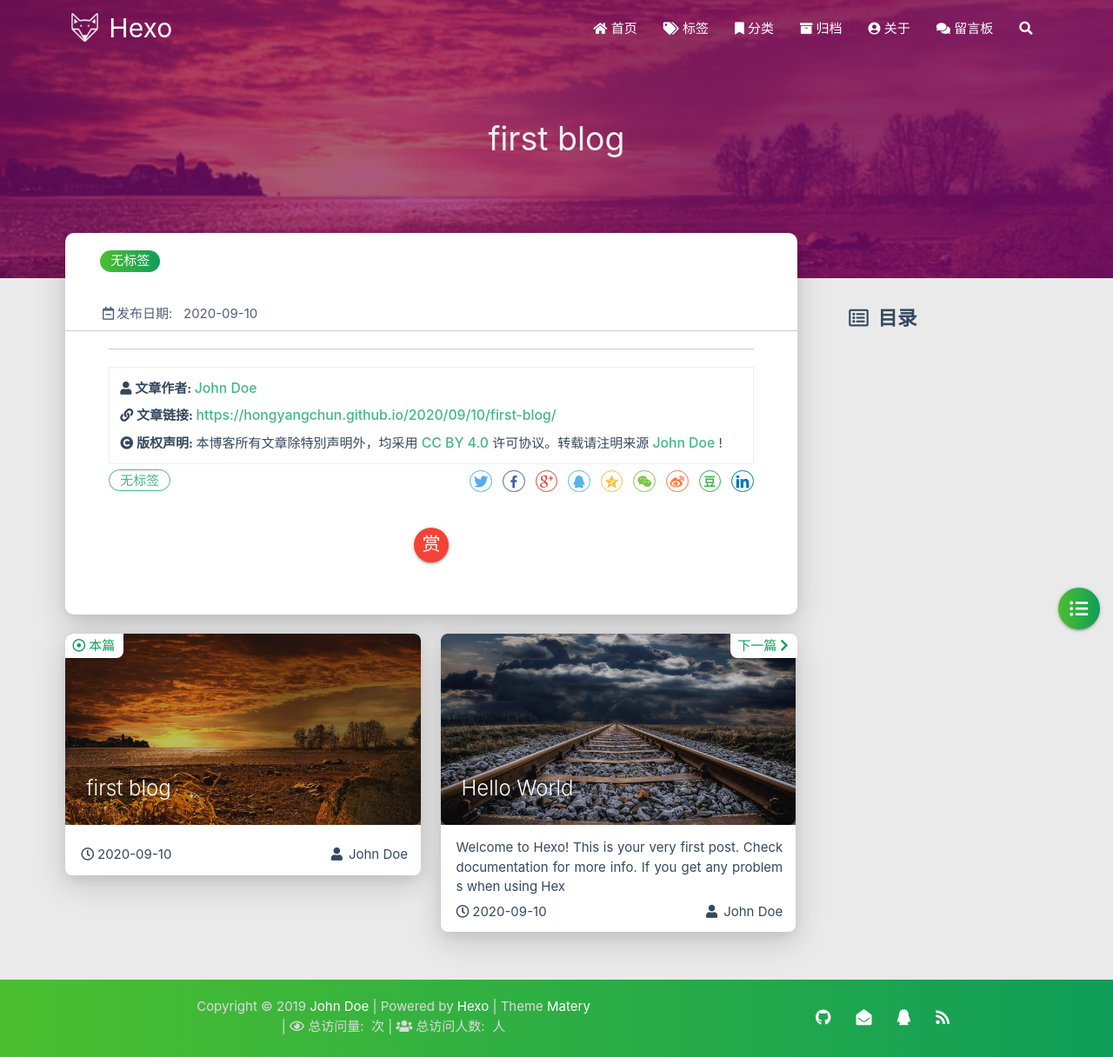
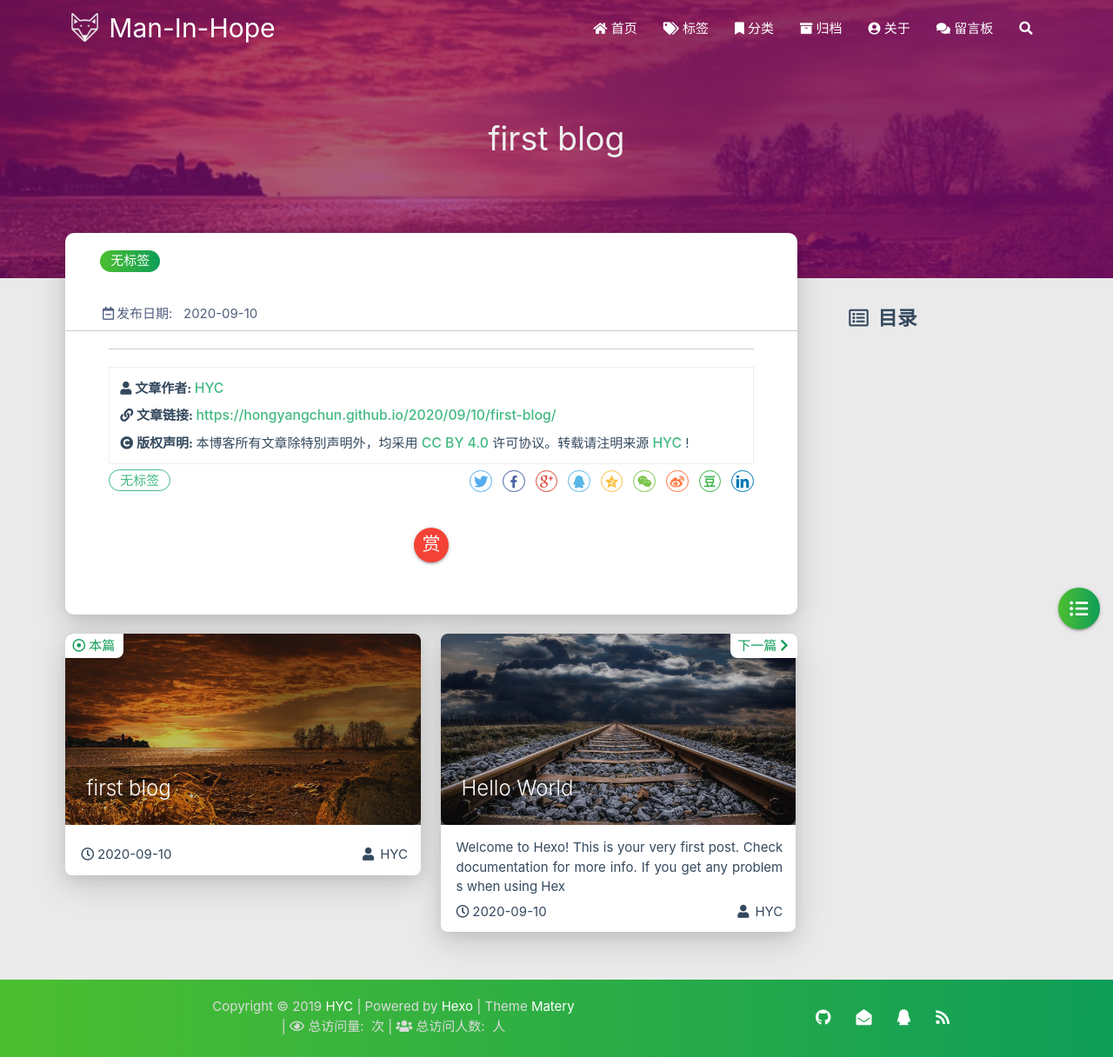
Before and after one commit to hongyangchun/hongyangchun.github.io, a plain HTML site: page 2020/09/10/first-blog/index.html in a window 1280 px wide. Shown: the whole page at 87% size. Drawn offline with Linux system fonts and the light colour scheme; some packages are replaced by stand-ins of ours; no server answers; a script that the page names is missing.

Commit message:
Site updated: 2020-09-10 12:04:07

```diff
--- a/2020/09/10/first-blog/index.html
+++ b/2020/09/10/first-blog/index.html
@@ -4,7 +4,7 @@
 
 <head>
     <meta charset="utf-8">
-    <meta name="keywords" content="first blog, Hexo">
+    <meta name="keywords" content="first blog, Man-In-Hope">
     <meta name="description" content="">
     <meta http-equiv="X-UA-Compatible" content="IE=edge">
     <meta name="viewport" content="width=device-width, initial-scale=1.0, user-scalable=no">
@@ -16,7 +16,7 @@
     <!-- Global site tag (gtag.js) - Google Analytics -->
 
 
-    <title>first blog | Hexo</title>
+    <title>first blog | Man-In-Hope</title>
     <link rel="icon" type="image/png" href="/favicon.png">
 
     <link rel="stylesheet" type="text/css" href="/libs/awesome/css/all.css">
@@ -41,7 +41,7 @@
 
                     <img src="/medias/logo.png" class="logo-img" alt="LOGO">
 
-                    <span class="logo-span">Hexo</span>
+                    <span class="logo-span">Man-In-Hope</span>
                 </a>
             </div>
 
@@ -129,7 +129,7 @@
 
         <img src="/medias/logo.png" class="logo-img circle responsive-img">
 
-        <div class="logo-name">Hexo</div>
+        <div class="logo-name">Man-In-Hope</div>
         <div class="logo-desc">
 
             Never really desperate, only the lost of the soul.
@@ -451,7 +451,7 @@
                     </i>
                 </span>
                 <span class="reprint-info">
-                    <a href="/about" rel="external nofollow noreferrer">John Doe</a>
+                    <a href="/about" rel="external nofollow noreferrer">HYC</a>
                 </span>
             </div>
             <div class="reprint__type">
@@ -474,7 +474,7 @@
                     本博客所有文章除特別声明外，均采用
                     <a href="https://creativecommons.org/licenses/by/4.0/deed.zh" rel="external nofollow noreferrer" target="_blank">CC BY 4.0</a>
                     许可协议。转载请注明来源
-                    <a href="/about" target="_blank">John Doe</a>
+                    <a href="/about" target="_blank">HYC</a>
                     !
                 </span>
             </div>
@@ -691,7 +691,7 @@
                         <span class="publish-author">
 
                             <i class="fas fa-user fa-fw"></i>
-                            John Doe
+                            HYC
 
                         </span>
                     </div>
@@ -729,7 +729,7 @@
                         <span class="publish-author">
 
                             <i class="fas fa-user fa-fw"></i>
-                            John Doe
+                            HYC
 
                         </span>
                     </div>
@@ -877,7 +877,7 @@ code[class*="language-"], pre[class*="language-"] { white-space: pre !important;
         <div class="col s12 m8 l8 copy-right">
             Copyright&nbsp;&copy;
             <span id="year">2019</span>
-            <a href="/about" target="_blank">John Doe</a>
+            <a href="/about" target="_blank">HYC</a>
             |&nbsp;Powered by&nbsp;<a href="https://hexo.io/" target="_blank">Hexo</a>
             |&nbsp;Theme&nbsp;<a href="https://github.com/blinkfox/hexo-theme-matery" target="_blank">Matery</a>
             <br>
```
Also changed, not shown: 2020/09/10/hello-world/index.html (+9 -9 lines), 404.html (+5 -5 lines), about/index.html (+7 -7 lines), archives/2020/09/index.html (+7 -7 lines), archives/2020/index.html (+7 -7 lines), archives/index.html (+7 -7 lines), categories/index.html (+5 -5 lines), contact/index.html (+5 -5 lines), index.html (+7 -7 lines), tags/index.html (+5 -5 lines).
